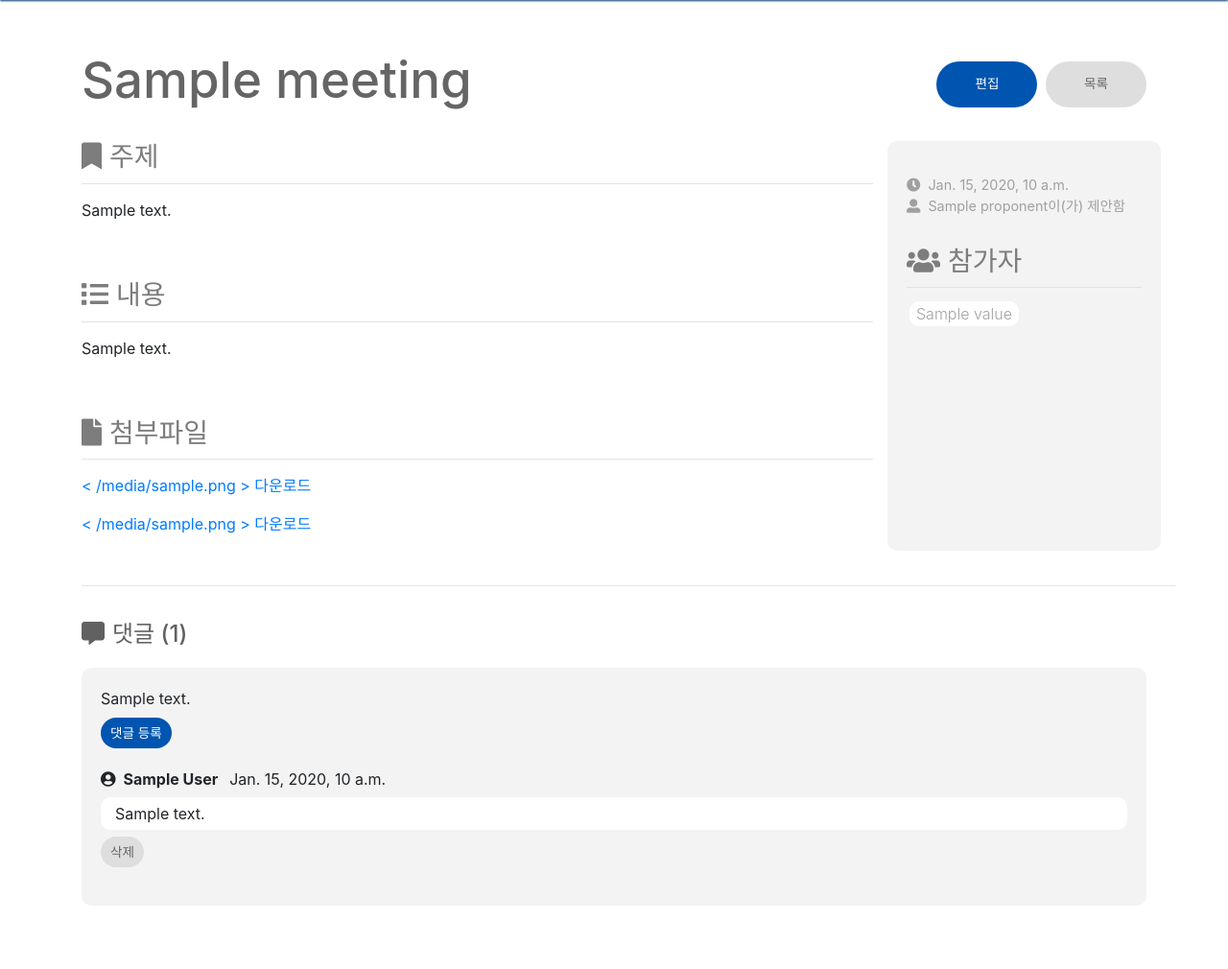
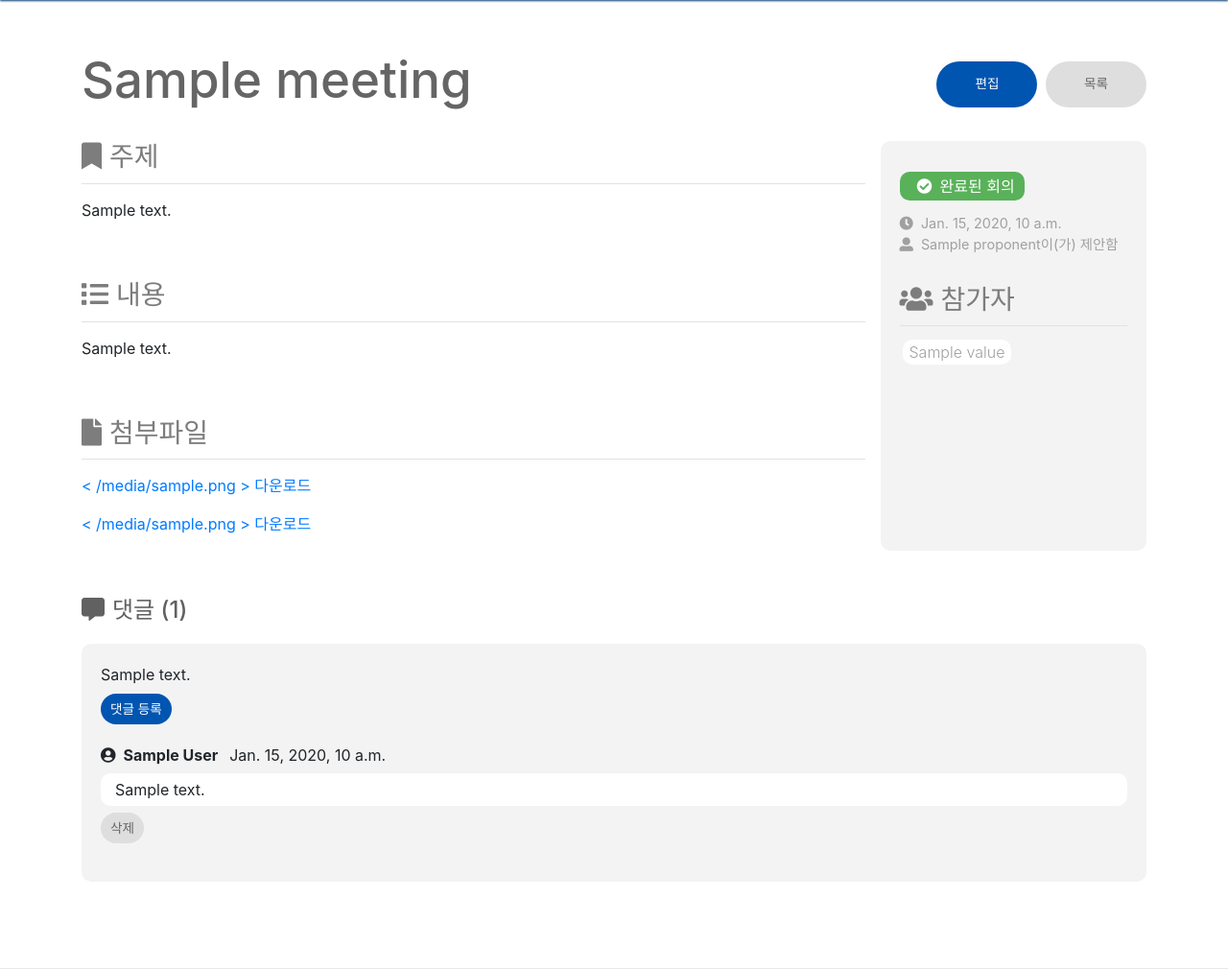
Before and after one commit to jooy2/django-meeting-scheduler, a Django app: template dashboard/templates/meeting_detail.html in a window 1280 px wide. Shown: the part 48-1058 px from the top of the page at 96% size. Run offline with Django 3.2, Linux system fonts and the light colour scheme; the template is opened without the code that fills it: most values are stand-ins (such as "Sample title", 1, 10 or a date in 2020); some libraries are stand-ins or nearby versions.

Commit message:
add current schedule status in detail view

```diff
--- a/dashboard/templates/meeting_detail.html
+++ b/dashboard/templates/meeting_detail.html
@@ -9,10 +9,10 @@
 {% block content %}
     <div class="app-schedule-body">
         <div class="row mb-4">
-            <div class="col-8">
+            <div class="col-12 col-lg-8">
                 <h2 class="app-schedule-title">{{ meeting.meet_title }}</h2>
             </div>
-            <div class="col-4 text-right align-self-center">
+            <div class="col-12 col-lg-4 text-right align-self-center">
                 <button class="app-btn app-btn-lg mr-1"
                         onclick="location.href='{% url 'meeting_edit' pk=meeting.id %}'">
                     편집
@@ -20,9 +20,9 @@
                 <button class="app-btn app-btn-lg bg-color-gray" onclick="location.href='{% url 'main' %}'">목록</button>
             </div>
         </div>
-        <div class="row">
-            <div class="col-9">
-                <div class="row">
+        <div class="row no-gutters">
+            <div class="col-12 col-lg-9 pr-lg-3">
+                <div class="row no-gutters">
                     <div class="col-12">
                         <h3 class="app-schedule-sub-title no-margin"><i class="fa fa-bookmark mr-2"></i>주제</h3>
                         {{ meeting.meet_desc }}
@@ -45,8 +45,19 @@
                     </div>
                 </div><!-- row -->
             </div><!-- col -->
-            <div class="col-3 app-schedule-aside">
-                <div class="row">
+            <div class="col-12 col-lg-3 app-schedule-aside">
+                <div class="row no-gutters">
+                    <div class="col-12">
+                        <p>
+                            <span class="meeting-status {% if meeting.progress %}active{% endif %}">
+                                {% if meeting.progress %}
+                                    <i class="fa fa-check-circle mx-2"></i>완료된 회의
+                                {% else %}
+                                    <i class="fa fa-ellipsis-h mx-2"></i>예정된 회의
+                                {% endif %}
+                            </span>
+                        </p>
+                    </div>
                     <div class="col-12">
                         <p class="app-schedule-meta"><i class="fa fa-clock mr-2"></i>{{ meeting.meet_date }}</p>
                         <p class="app-schedule-meta"><i class="fa fa-user-alt mr-2"></i>{{ meeting.proponent }}이(가) 제안함
@@ -62,10 +73,7 @@
             </div>
         </div><!-- row -->
     </div>
-    <div class="row">
-        <hr class="col-12"/>
-    </div>
-    <div class="app-comment-head">
+    <div class="app-comment-head mt-5">
         <h4><i class="fa fa-comment-alt mr-2"></i>댓글 (<span id="comment-count">{{ meeting.comments.count }}</span>)</h4>
     </div>
     <div class="app-comment-body">
--- a/dashboard/templates/meeting_edit.html
+++ b/dashboard/templates/meeting_edit.html
@@ -50,9 +50,6 @@
                         <button type="submit" class="app-btn app-btn-lg">변경내용 저장</button>
                     </div>
                 </div>
-                <div class="row">
-                    <div class="col-12"><hr></div>
-                </div>
             </form>
         </div>
     </div>
--- a/dashboard/templates/schedule_view_list_all.html
+++ b/dashboard/templates/schedule_view_list_all.html
@@ -13,7 +13,7 @@
                 <tr class="schedule-item" data-id="{{ schedule.id }}">
                     <td>{{ schedule.meet_date|date:"Y-m-d l H:i" }}</td>
                     <td class="font-weight-bold">{{ schedule.meet_title }}</td>
-                    <td>{% if schedule.progress %}<i class="fa fa-check-circle"></i>{% endif %}</td>
+                    <td class="text-center color-green">{% if schedule.progress %}<i class="fa fa-check-circle"></i>{% endif %}</td>
                 </tr>
                 {% endfor %}
             </tbody>
--- a/static/css/common.css
+++ b/static/css/common.css
@@ -308,7 +308,7 @@
 
 .app-schedule-aside {
     border-radius: 10px;
-    padding: 35px 20px;
+    padding: 35px 20px !important;
     background: #f3f3f3;
 }
 
@@ -320,6 +320,18 @@
     font-weight: 300;
     cursor: pointer;
     margin: 0 3px;
+}
+
+.app-schedule-aside .meeting-status {
+    background: #d26363;
+    user-select: none;
+    color: white;
+    padding: 5px 10px;
+    border-radius: 10px;
+}
+
+.app-schedule-aside .meeting-status.active {
+    background: #59b159 !important;
 }
 
 .app-comment-body {
```
